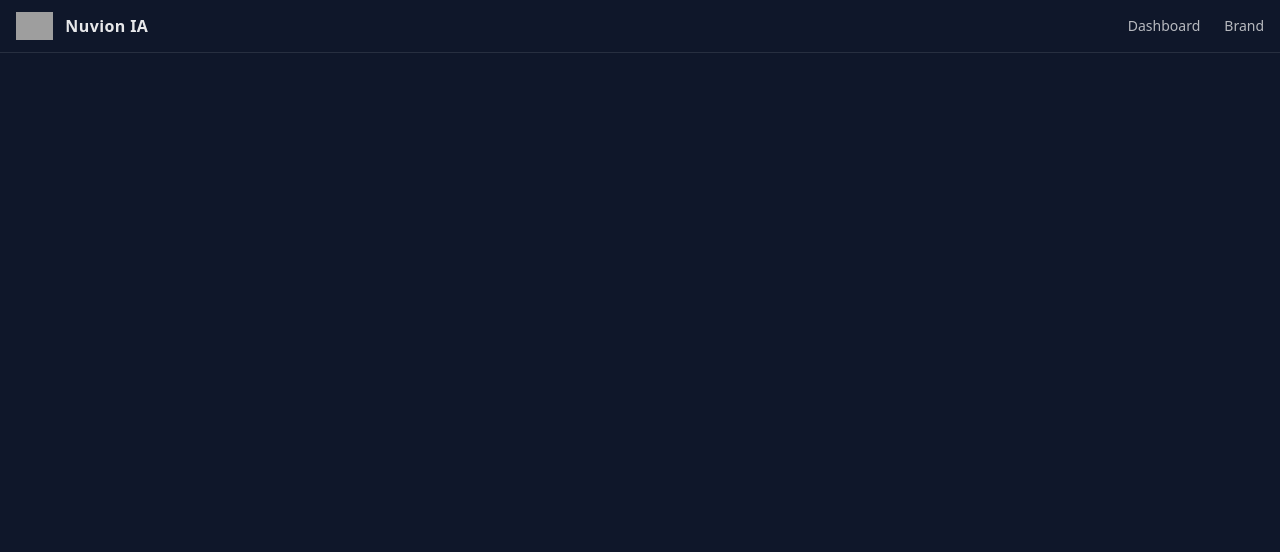
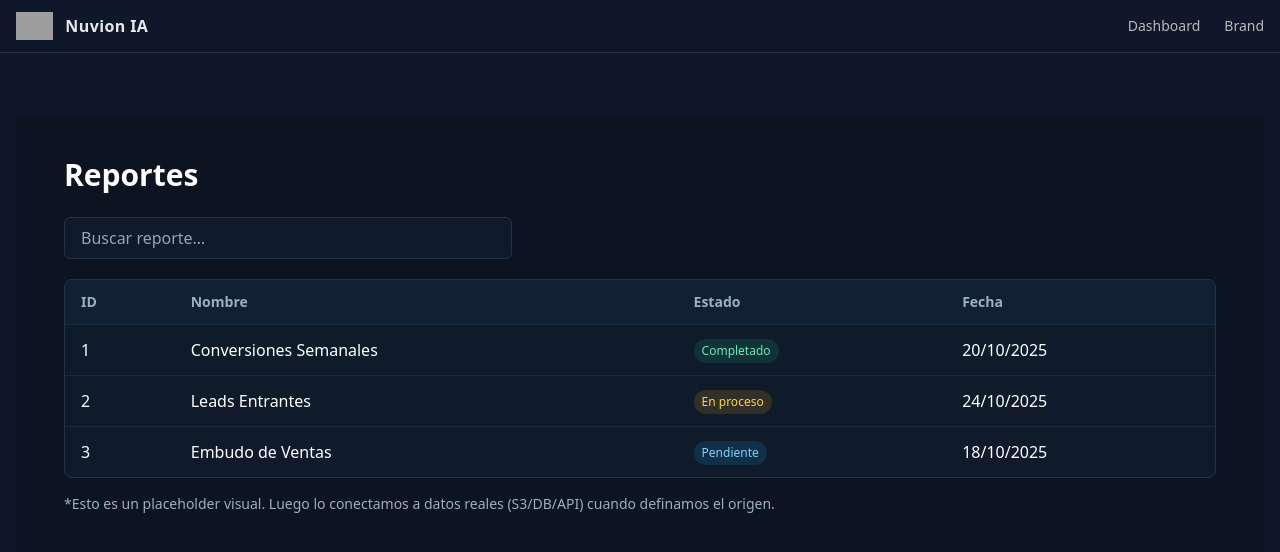
Before and after one commit to ianuvion/nuvion-ia, a Next.js app: page /reportes in a window 1280 px wide. Shown: the top 552 px of the page. Built offline with nearby package versions, Linux system fonts and the light colour scheme; grey boxes are pictures that could not be loaded.

Commit message:
Update page.tsx

```diff
--- a/app/reportes/page.tsx
+++ b/app/reportes/page.tsx
@@ -1,14 +1,98 @@
 'use client';
-
-export const dynamic = 'force-dynamic';
-export const revalidate = 0;
 
 import React from 'react';
 
+type Reporte = {
+  id: number;
+  nombre: string;
+  estado: 'En proceso' | 'Completado' | 'Pendiente';
+  fecha: string; // ISO o dd/mm/yyyy
+};
+
+const DATA: Reporte[] = [
+  { id: 1, nombre: 'Conversiones Semanales', estado: 'Completado', fecha: '20/10/2025' },
+  { id: 2, nombre: 'Leads Entrantes', estado: 'En proceso', fecha: '24/10/2025' },
+  { id: 3, nombre: 'Embudo de Ventas', estado: 'Pendiente', fecha: '18/10/2025' },
+];
+
 export default function ReportesPage() {
+  const [query, setQuery] = React.useState('');
+
+  const filtrados = React.useMemo(() => {
+    const q = query.trim().toLowerCase();
+    if (!q) return DATA;
+    return DATA.filter(
+      r =>
+        r.nombre.toLowerCase().includes(q) ||
+        r.estado.toLowerCase().includes(q) ||
+        r.fecha.toLowerCase().includes(q) ||
+        String(r.id).includes(q)
+    );
+  }, [query]);
+
   return (
-    <main>
-      {/* Pega aquí TODO el contenido actual de la página Reportes */}
-    </main>
+    <div className="min-h-screen bg-[#0b1420] text-white px-6 py-10">
+      <div className="max-w-6xl mx-auto">
+        <h1 className="text-3xl font-semibold mb-6">Reportes</h1>
+
+        <div className="mb-5">
+          <input
+            value={query}
+            onChange={e => setQuery(e.target.value)}
+            placeholder="Buscar reporte…"
+            className="w-full max-w-md rounded-md bg-[#0f1b2b] border border-[#233348] px-4 py-2 outline-none focus:ring-2 focus:ring-[#1f9eff]"
+          />
+        </div>
+
+        <div className="overflow-x-auto rounded-lg border border-[#233348] bg-[#0f1b2b]">
+          <table className="min-w-full text-left">
+            <thead className="bg-[#122033] text-sm text-[#9ab0c3]">
+              <tr>
+                <th className="px-4 py-3">ID</th>
+                <th className="px-4 py-3">Nombre</th>
+                <th className="px-4 py-3">Estado</th>
+                <th className="px-4 py-3">Fecha</th>
+              </tr>
+            </thead>
+            <tbody>
+              {filtrados.map((r) => (
+                <tr key={r.id} className="border-t border-[#1a2a40] hover:bg-[#122033]">
+                  <td className="px-4 py-3">{r.id}</td>
+                  <td className="px-4 py-3">{r.nombre}</td>
+                  <td className="px-4 py-3">
+                    <span
+                      className={
+                        'inline-flex items-center rounded-full px-2 py-1 text-xs ' +
+                        (r.estado === 'Completado'
+                          ? 'bg-emerald-500/15 text-emerald-300'
+                          : r.estado === 'En proceso'
+                          ? 'bg-amber-500/15 text-amber-300'
+                          : 'bg-sky-500/15 text-sky-300')
+                      }
+                    >
+                      {r.estado}
+                    </span>
+                  </td>
+                  <td className="px-4 py-3">{r.fecha}</td>
+                </tr>
+              ))}
+
+              {filtrados.length === 0 && (
+                <tr>
+                  <td className="px-4 py-6 text-center text-[#9ab0c3]" colSpan={4}>
+                    No hay resultados para “{query}”.
+                  </td>
+                </tr>
+              )}
+            </tbody>
+          </table>
+        </div>
+
+        <p className="text-[#9ab0c3] text-sm mt-4">
+          *Esto es un placeholder visual. Luego lo conectamos a datos reales (S3/DB/API) cuando
+          definamos el origen.
+        </p>
+      </div>
+    </div>
   );
 }
```
